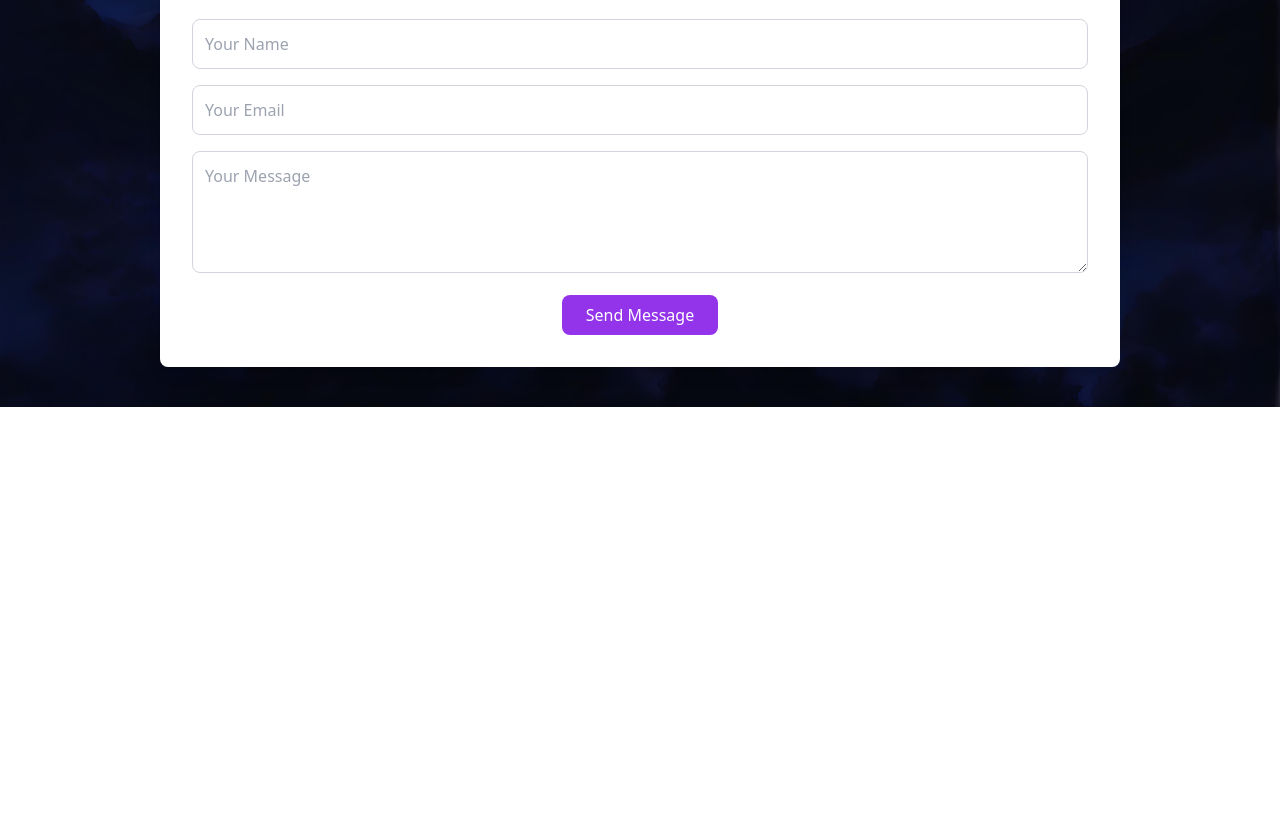
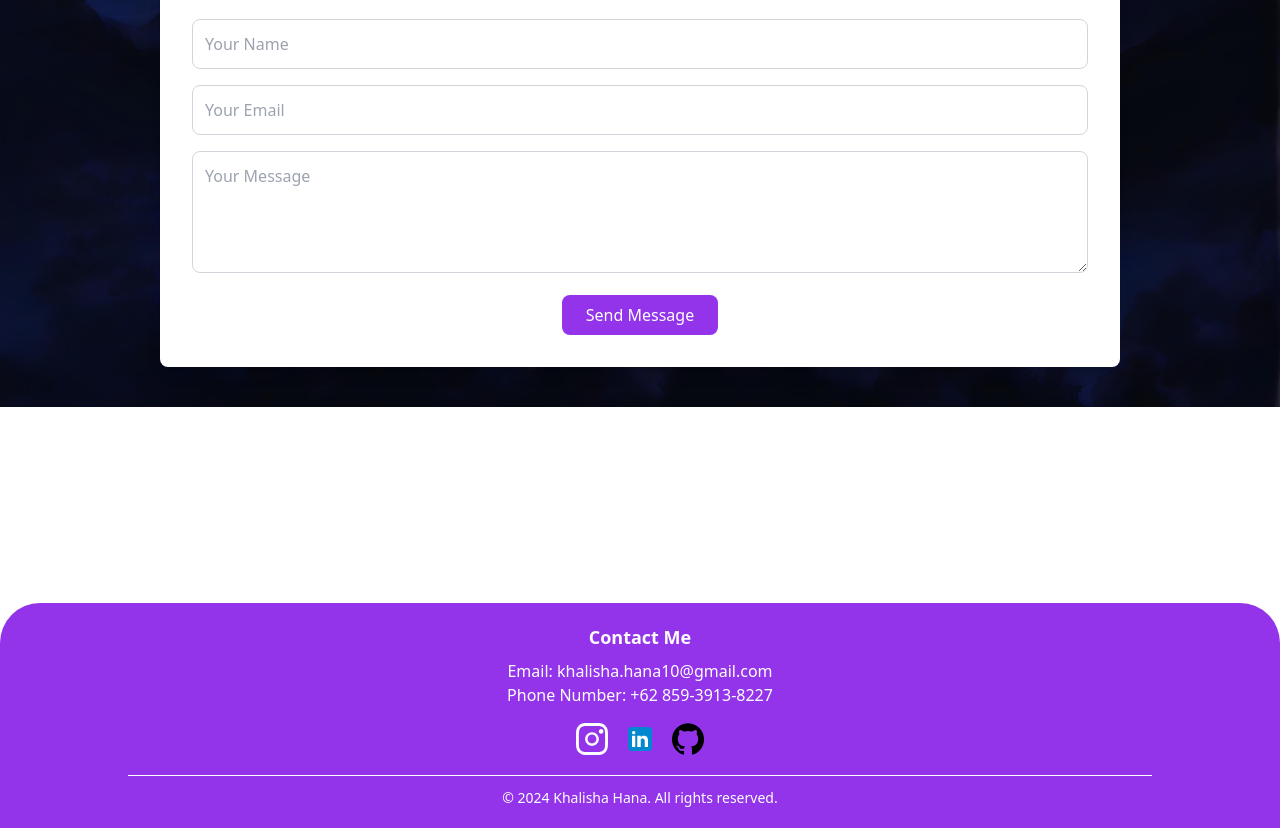
Before and after one commit to Khalishana/portofolio-hana, a Next.js app: page / in a window 1280 px wide. Shown: the part 2640-3468 px from the top of the page. Before the commit the page ends 3247 px from the top, so only its background shows below. Built offline with nearby package versions, Linux system fonts and the light colour scheme.

Commit message:
feat: add footer

```diff
--- a/app/my-skills/page.tsx
+++ b/app/my-skills/page.tsx
@@ -22,9 +22,6 @@ const Page = () => {
             Technologies
         </span>
         </h1>
-          {/* <p className="text-gray-400 text-[20px]">
-            Experienced Technologies
-          </p> */}
         </div>
         <Swiper
         slidesPerView={5}
--- a/app/page.tsx
+++ b/app/page.tsx
@@ -196,6 +196,33 @@ export default function Home() {
       <div id="contact-me" className="h-screen bg-cover bg-center">
       <ContactMe />
       </div>
+
+     {/* Footer */}
+     <footer className="bg-purple-600 text-white py-5 rounded-t-[40px] -mt-1">
+        <div className="max-w-[80%] mx-auto text-center">
+          <h2 className="text-lg font-semibold">Contact Me</h2>
+          <p className="mt-2">Email: khalisha.hana10@gmail.com</p>
+          <p>Phone Number: +62 859-3913-8227</p>
+
+          <div className="flex justify-center mt-4 space-x-4">
+            <a href="https://www.instagram.com/khalishana10/" target="_blank" rel="noopener noreferrer" aria-label="Instagram">
+              <img src="/instagram.svg" alt="Instagram" className="w-8 h-8 hover:opacity-80" />
+            </a>
+            <a href="https://www.linkedin.com/in/khalisha-hana/" target="_blank" rel="noopener noreferrer" aria-label="LinkedIn">
+              <img src="/linkedin.png" alt="LinkedIn" className="w-8 h-8 hover:opacity-80" />
+            </a>
+            <a href="https://github.com/Khalishana" target="_blank" rel="noopener noreferrer" aria-label="GitHub">
+              <img src="/github.png" alt="GitHub" className="w-8 h-8 hover:opacity-80" />
+            </a>
+          </div>
+
+          {/* Copyright Section */}
+          <div className="mt-5 border-t border-white pt-3">
+            <p className="text-sm">© 2024 Khalisha Hana. All rights reserved.</p>
+          </div>
+        </div>
+      </footer>
+
     </main>
   );
 }
```
Also changed, not shown: public/github.png (added).
